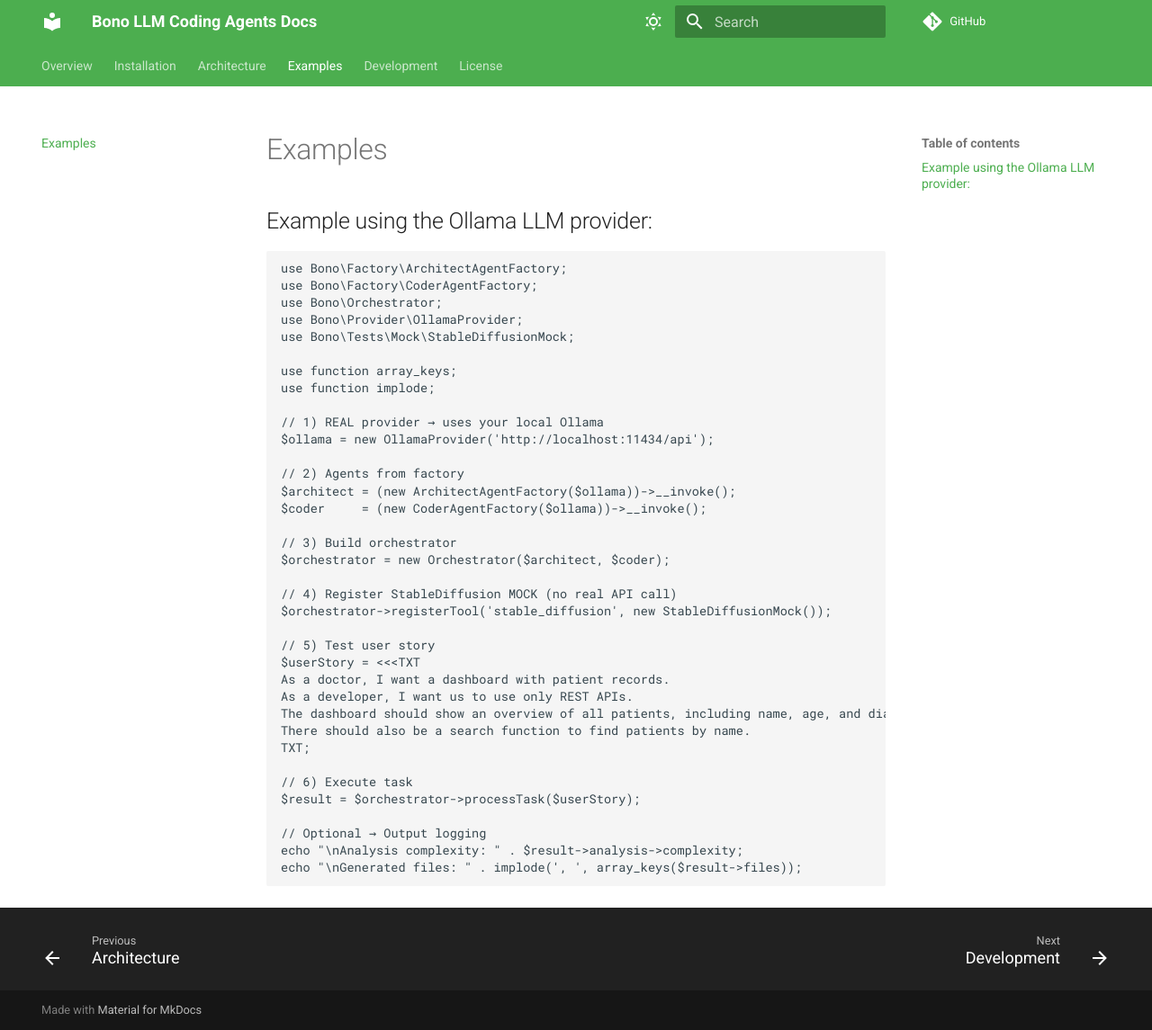
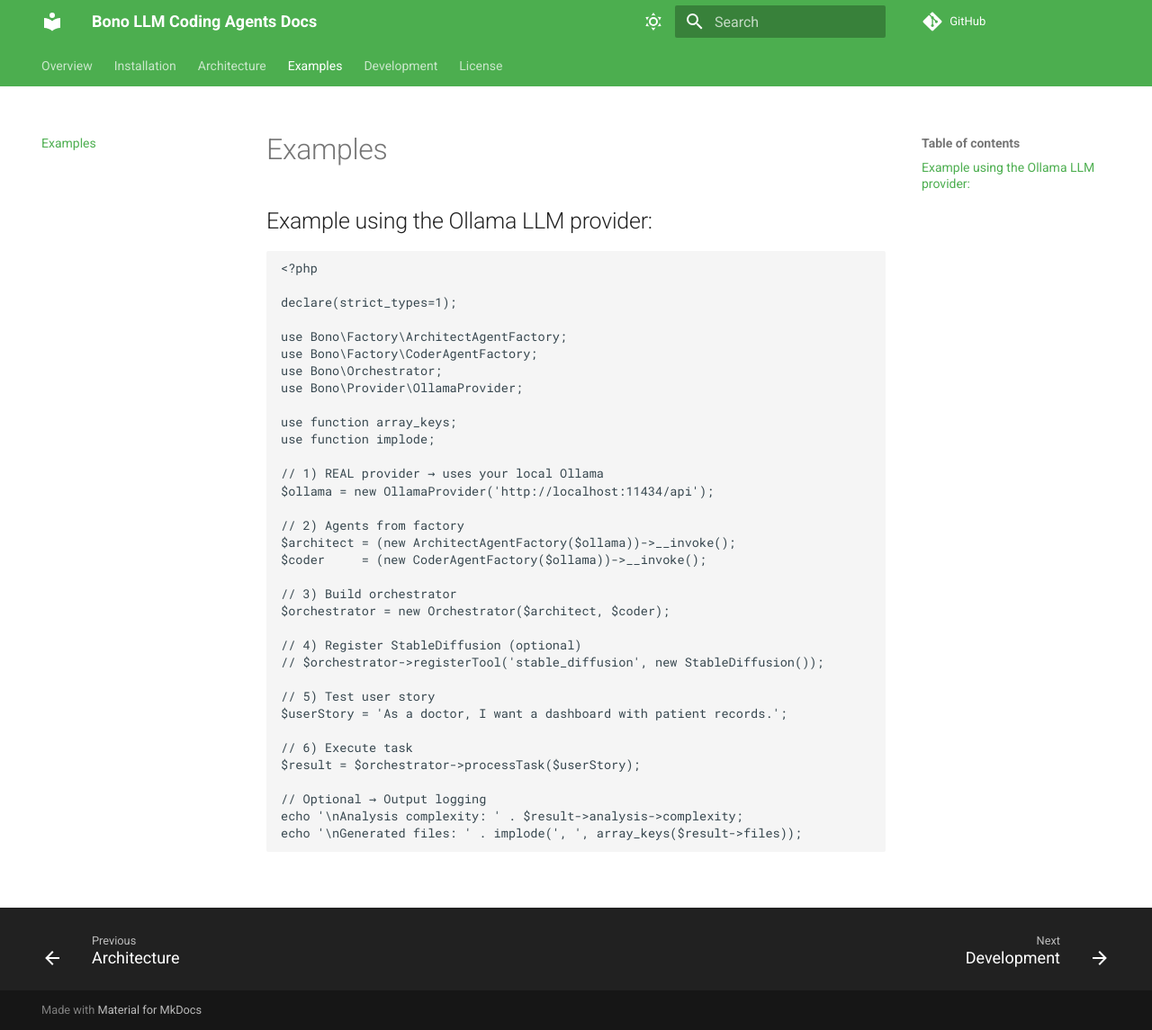
Before and after one commit to angelobono/bono-llm-coding-agents, an MkDocs documentation site: the page built from docs/book/examples.md, in a window 1280 px wide and 1145 px high. Shown: the whole window at 90% size. Built offline with MkDocs 1.6.1 and Material for MkDocs 9.7.7, drawn with Linux system fonts in a browser that asks for light colours; comment, search, counter and statistics services are not loaded.

````diff
--- a/composer.json
+++ b/composer.json
@@ -35,7 +35,8 @@
         "composer/package-versions-deprecated": "^1.11.99.5",
         "laminas/laminas-stdlib": "^3.20",
         "monolog/monolog": "^3.9",
-        "psr/simple-cache": "^3.0"
+        "psr/simple-cache": "^3.0",
+        "vlucas/phpdotenv": "^5.6"
     },
     "require-dev": {
         "composer/composer": "^2.8.6",
--- a/docker-compose.yml
+++ b/docker-compose.yml
@@ -10,6 +10,11 @@ services:
       - .:/var/www/html
     depends_on:
       - ollama
+    environment:
+        - OLLAMA_URL=http://ollama:11434
+        - ARCHITECT_AGENT_ANALYSIS_MODEL=llama3.2:3b
+        - ARCHITECT_AGENT_GENERATION_MODEL=llama3.2:3b
+        - CODER_AGENT_CODING_MODEL=deepseek-coder:6.7b
 
   ollama:
     image: ollama/ollama:latest
--- a/docs/book/examples.md
+++ b/docs/book/examples.md
@@ -3,11 +3,14 @@
 ## Example using the Ollama LLM provider:
 
 ```php
+<?php
+
+declare(strict_types=1);
+
 use Bono\Factory\ArchitectAgentFactory;
 use Bono\Factory\CoderAgentFactory;
 use Bono\Orchestrator;
 use Bono\Provider\OllamaProvider;
-use Bono\Tests\Mock\StableDiffusionMock;
 
 use function array_keys;
 use function implode;
@@ -22,21 +25,16 @@ $coder     = (new CoderAgentFactory($ollama))->__invoke();
 // 3) Build orchestrator
 $orchestrator = new Orchestrator($architect, $coder);
 
-// 4) Register StableDiffusion MOCK (no real API call)
-$orchestrator->registerTool('stable_diffusion', new StableDiffusionMock());
+// 4) Register StableDiffusion (optional)
+// $orchestrator->registerTool('stable_diffusion', new StableDiffusion());
 
 // 5) Test user story
-$userStory = <<<TXT
-As a doctor, I want a dashboard with patient records.
-As a developer, I want us to use only REST APIs.
-The dashboard should show an overview of all patients, including name, age, and diagnosis.
-There should also be a search function to find patients by name.
-TXT;
+$userStory = 'As a doctor, I want a dashboard with patient records.';
 
 // 6) Execute task
 $result = $orchestrator->processTask($userStory);
 
 // Optional → Output logging
-echo "\nAnalysis complexity: " . $result->analysis->complexity;
-echo "\nGenerated files: " . implode(', ', array_keys($result->files));
+echo '\nAnalysis complexity: ' . $result->analysis->complexity;
+echo '\nGenerated files: ' . implode(', ', array_keys($result->files));
 ```
````
Also changed, not shown: README.md (+9 -11 lines), 10 other files.
